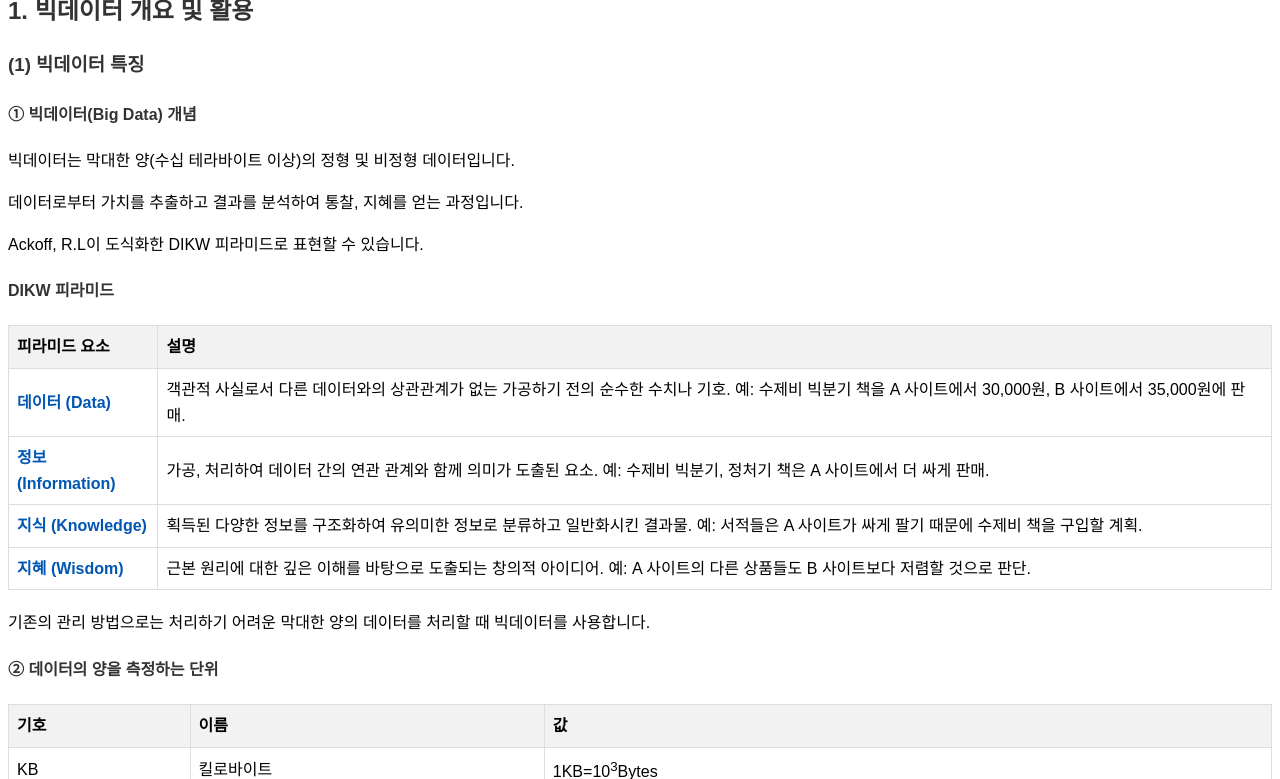
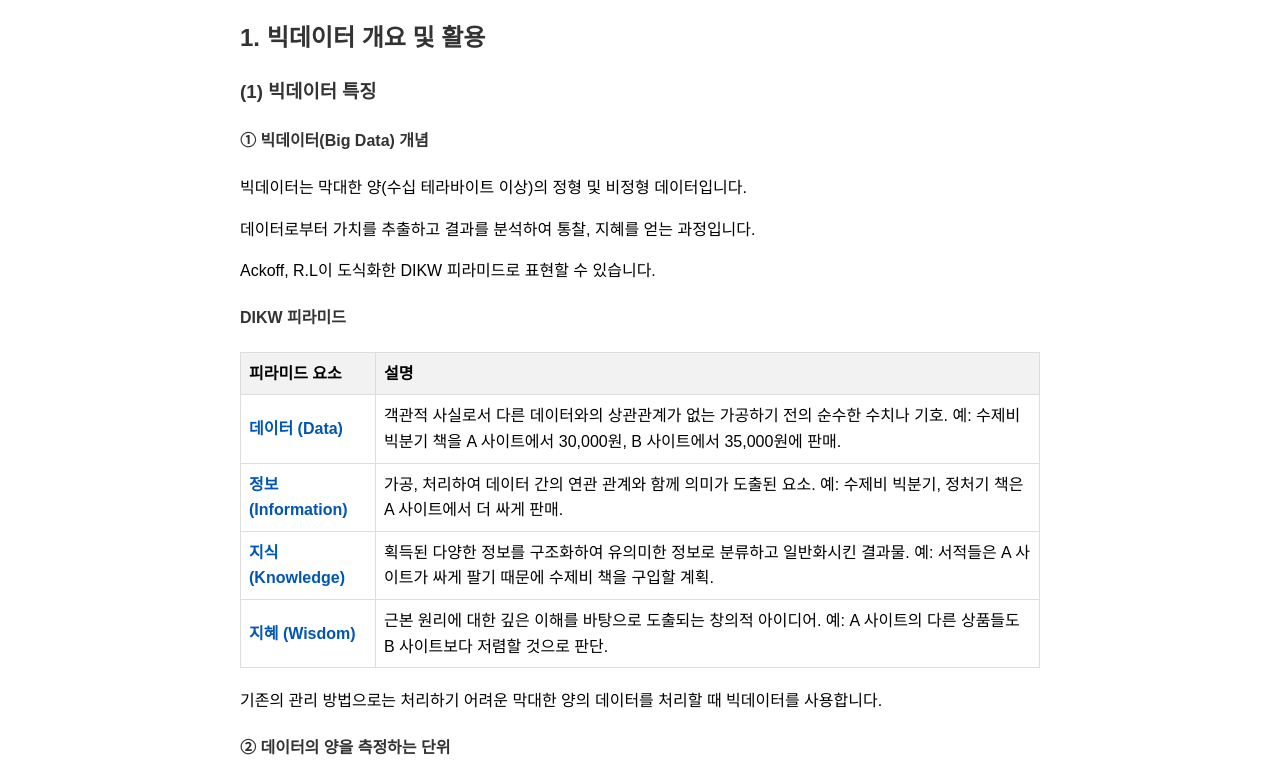
Before and after one commit to simpleego/studybigdata, a plain HTML site: page index.html in a window 1280 px wide. Shown: the part 102-881 px from the top of the page. Drawn offline with Linux system fonts and the light colour scheme.

Commit message:
Update index.html

```diff
--- a/index.html
+++ b/index.html
@@ -8,6 +8,8 @@
         body {
             font-family: sans-serif;
             line-height: 1.6;
+            width: 800px;
+            margin: 3em auto;
         }
         h1, h2, h3, h4 {
             color: #333;
@@ -611,4 +613,5 @@
     <p><strong>절차:</strong> 샘플링(Sampling) → 탐색(Exploration) → 수정(Modification) → 모델링(Modeling) → 검증(Assessment)</p>
 
 </body>
+
 </html>
```
